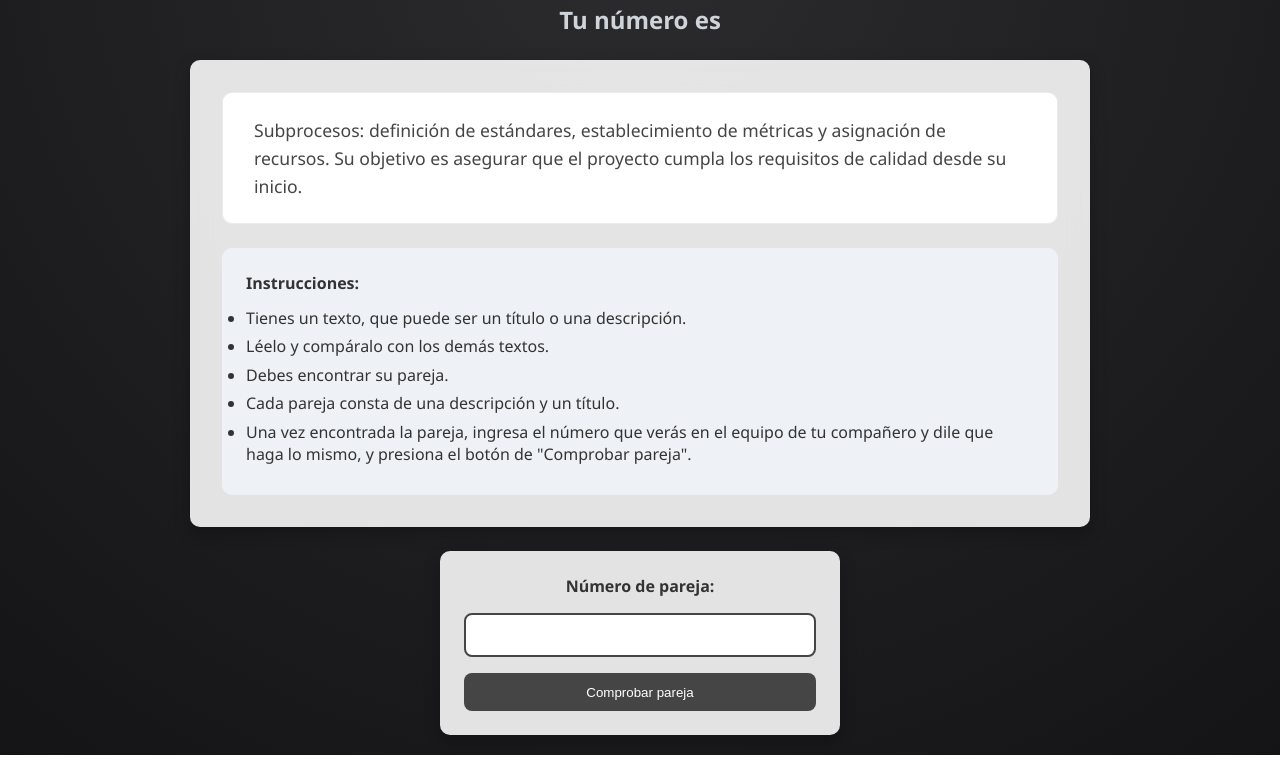
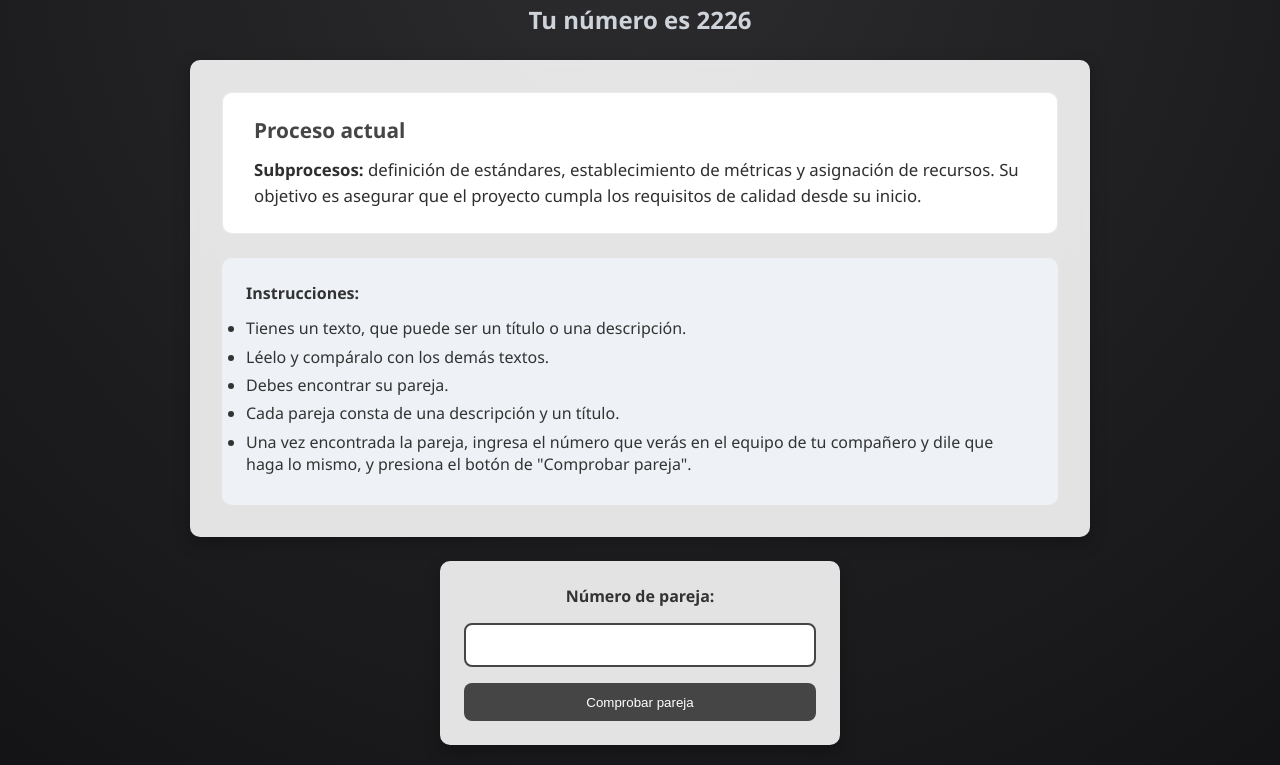
Before and after one commit to Sececo/QS, a website: page Public/index.html in a window 1280 px wide. Shown: the part 83-848 px from the top of the page. Drawn offline with Linux system fonts and the light colour scheme; no server answers.

Commit message:
Se arreglo fuente al subtitulo y se borro la carpeta server a peticion de mi compañera

```diff
--- a/Public/index.html
+++ b/Public/index.html
@@ -9,17 +9,20 @@
 <body>
 
   <h1>Hola Mundo!</h1>
-  <h2>Tu número es <span id="numero"></span></h2>
+  <h2>Tu número es <span id="numero">2226</span></h2>
 
   <div id="principal">
 
-    <div id="panel-texto">
-      <p id="texto">
-        Subprocesos: definición de estándares, establecimiento de métricas y asignación de recursos.
+    <!-- Sección del proceso / subproceso -->
+    <div id="proceso">
+      <h3>Proceso actual</h3>
+      <p>
+        <strong>Subprocesos:</strong> definición de estándares, establecimiento de métricas y asignación de recursos.
         Su objetivo es asegurar que el proyecto cumpla los requisitos de calidad desde su inicio.
       </p>
     </div>
 
+    <!-- Instrucciones -->
     <div id="secundario">
       <p>Instrucciones:</p>
       <ul>
--- a/Public/styles.css
+++ b/Public/styles.css
@@ -62,21 +62,24 @@ h2 {
   margin-bottom: 1.5rem;
 }
 
-/* Panel del texto principal (Subprocesos) */
-#panel-texto {
+/* Sección del proceso */
+#proceso {
   background: #ffffff;
   border-radius: var(--border-radius);
   padding: 1.5rem 2rem;
-
   box-shadow: inset 0 0 0 1px rgba(0,0,0,0.08);
 }
 
-#panel-texto p {
-  font-size: 1.1rem;
-  text-align: left;
+#proceso h3 {
+  margin-bottom: 0.8rem;
   color: var(--primary-color);
-  font-weight: 500;
+  font-size: 1.3rem;
+}
+
+#proceso p {
+  font-size: 1.05rem;
   line-height: 1.6;
+  color: #2f2f2f;
 }
 
 /* Instrucciones */
@@ -144,10 +147,6 @@ button:hover {
     padding: 1.5rem;
   }
 
-  #panel-texto p {
-    font-size: 1rem;
-  }
-
   h1 {
     font-size: 2.2rem;
   }
```
